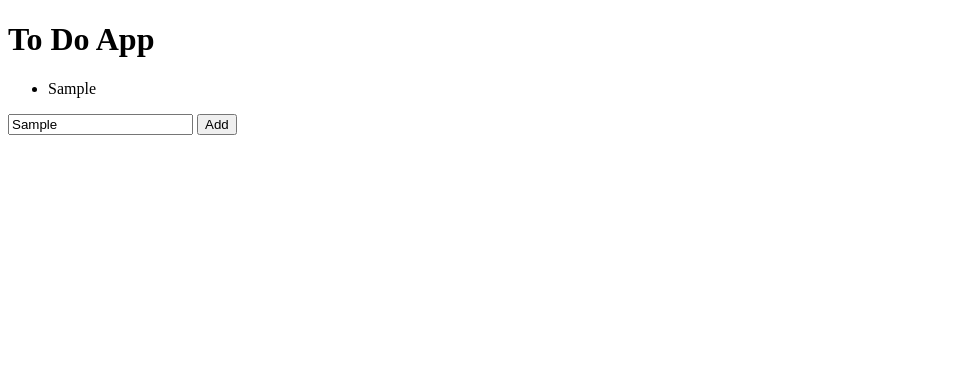
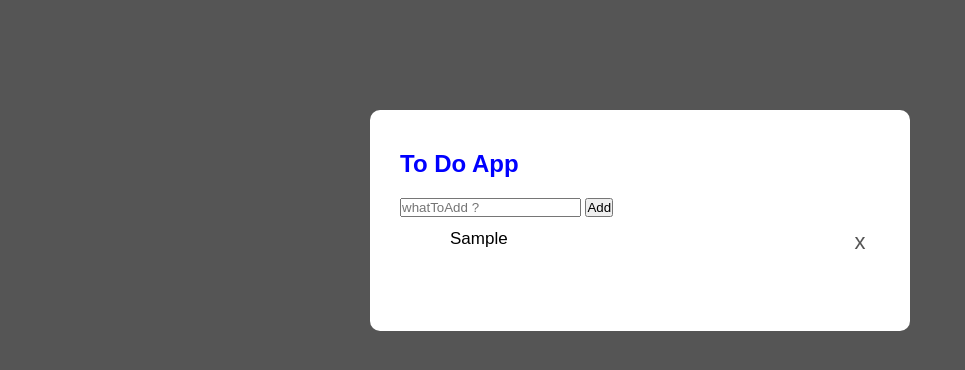
Before and after one commit to Gromuf/projectToDo3wa, a plain HTML site: page index.html in a window 1280 px wide. Both pictures are taken after typing "Sample" into the empty fields and a click on the button "Add". Shown: the whole page, without its empty margins (0-965 px from the left). Drawn offline with Linux system fonts and the light colour scheme.

Commit message:
add and remove

```diff
--- a/index.html
+++ b/index.html
@@ -5,17 +5,25 @@
     <meta charset="UTF-8">
     <meta name="viewport" content="width=device-width, initial-scale=1.0">
     <title>ToDo</title>
-    <link href="style.css" rel="stylesheet">
+    <link href="./style.css" rel="stylesheet">
 </head>
 
 <body>
-    <h1>To Do App</h1>
-    <div id="todolist">
 
-    </div>
-    <div class="addTodo">
-        <input type="text" id="todoInput" placeholder="whatToAdd ?">
-        <button onclick="addTodo()">Add</button>
+    <div class="container">
+
+        <div class="todolist">
+            <h2>To Do App</h2>
+            <div class="addTodo">
+                <input type="text" id="todoInput" placeholder="whatToAdd ?">
+                <button onclick="addTodo()">Add</button>
+            </div>
+            <ul id="listContainer">
+                <!-- <li>task 1</li>
+                <li>task 2</li>
+                <li>task 3</li> -->
+            </ul>
+        </div>
     </div>
 
     <script src="./index.js"></script>
--- a/index.js
+++ b/index.js
@@ -1,24 +1,26 @@
-const todolist = []
+const listContainer = document.getElementById("listContainer")
+const todo = document.getElementById("todoInput")
 function addTodo() {
-    const todo = document.getElementById("todoInput").value
-    todolist.push(todo)
-    displayList()
+    if (todo.value) {
+        const li = document.createElement("li")
+        li.innerHTML = todo.value
+        listContainer.appendChild(li)
+        const span = document.createElement("span")
+        span.innerHTML = "x"
+        li.appendChild(span)
+    }
+    todo.value = ""
 }
 
-function displayList() {
-    const listContainer = document.getElementById("todolist")
-    const ulElement = document.createElement("ul")
-    todolist.forEach((element) => {
-        const liElement = document.createElement("li")
-        liElement.textContent = element
-        ulElement.appendChild(liElement)
-    })
 
-    listContainer.innerHTML = `${ulElement.outerHTML}`
-}
 
 document.getElementById("todoInput").addEventListener("keypress", function (event) {
     if (event.key === "Enter") {
         addTodo()
     }
 })
+listContainer.addEventListener("click", function (e) {
+    if (e.target.tagName === "SPAN") {
+        e.target.parentElement.remove()
+    }
+}, false)
--- a/style.css
+++ b/style.css
@@ -0,0 +1,52 @@
+* {
+    margin: 0;
+    padding: 0;
+    font-family: 'poppins', sans-serif;
+    box-sizing: border-box;
+}
+
+.container {
+    width: 100%;
+    min-height: 100vh;
+    padding: 10px;
+    background-color: #555;
+}
+
+.todolist h2 {
+    color: blue;
+    display: flex;
+    align-items: center;
+    margin-bottom: 20px;
+}
+
+.todolist {
+    width: 100%;
+    max-width: 540px;
+    background: #fff;
+    margin: 100px auto 20px;
+    padding: 40px 30px 70px;
+    border-radius: 10px;
+
+}
+
+ul li {
+    list-style: none;
+    font-size: 17px;
+    padding: 12px 8px 12px 50px;
+    user-select: none;
+    cursor: pointer;
+    position: relative;
+}
+
+
+ul li span {
+    position: absolute;
+    right: 0;
+    top: 5px;
+    width: 40px;
+    height: 40px;
+    font-size: 22px;
+    color: #555;
+    line-height: 40px;
+    text-align: center;
+}
```
